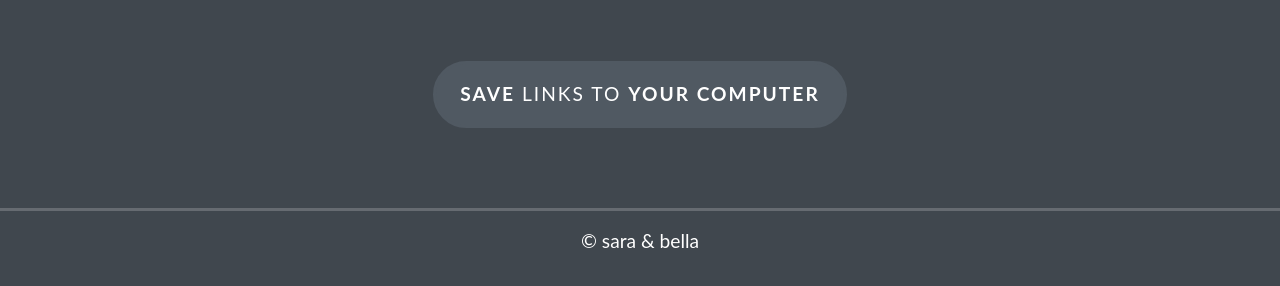
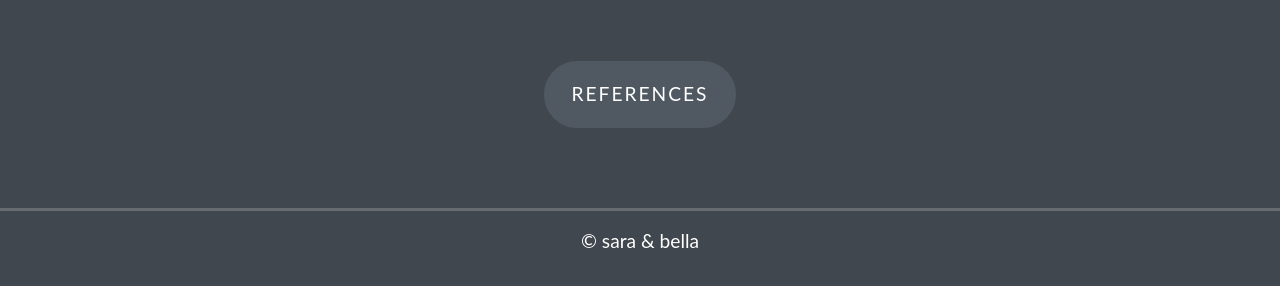
Before and after one commit to nikokeefe/aphasia.life, a plain HTML site: page index.html in a window 1280 px wide. Shown: the part 6420-6706 px from the top of the page. Drawn offline with nearby package versions, Linux system fonts and the light colour scheme; some packages are replaced by stand-ins of ours; a script that the page names is missing.

Commit message:
edited download btn

```diff
--- a/index.html
+++ b/index.html
@@ -321,7 +321,7 @@
 					<p><a href="https://www.facebook.com/NatlAphasiaAssoc" target="_blank"><i class="fab fa-facebook-square"></i>‘National Aphasia Association’ on Facebook</a></p>
 
 					<div class="footer__download">
-						<a href="images/aphasia_references.pdf" download="aphasia_references" class="btn btn-secondary btn-md"><strong>Save</strong> links <span class="hidden-sm hidden-xs">to <strong>your computer</strong></span></a>
+						<a href="images/aphasia_references.pdf" download="aphasia_references" class="btn btn-secondary btn-md">References</a>
 					</div>
 				</div>
 
```
Also changed, not shown: 1 other file.
